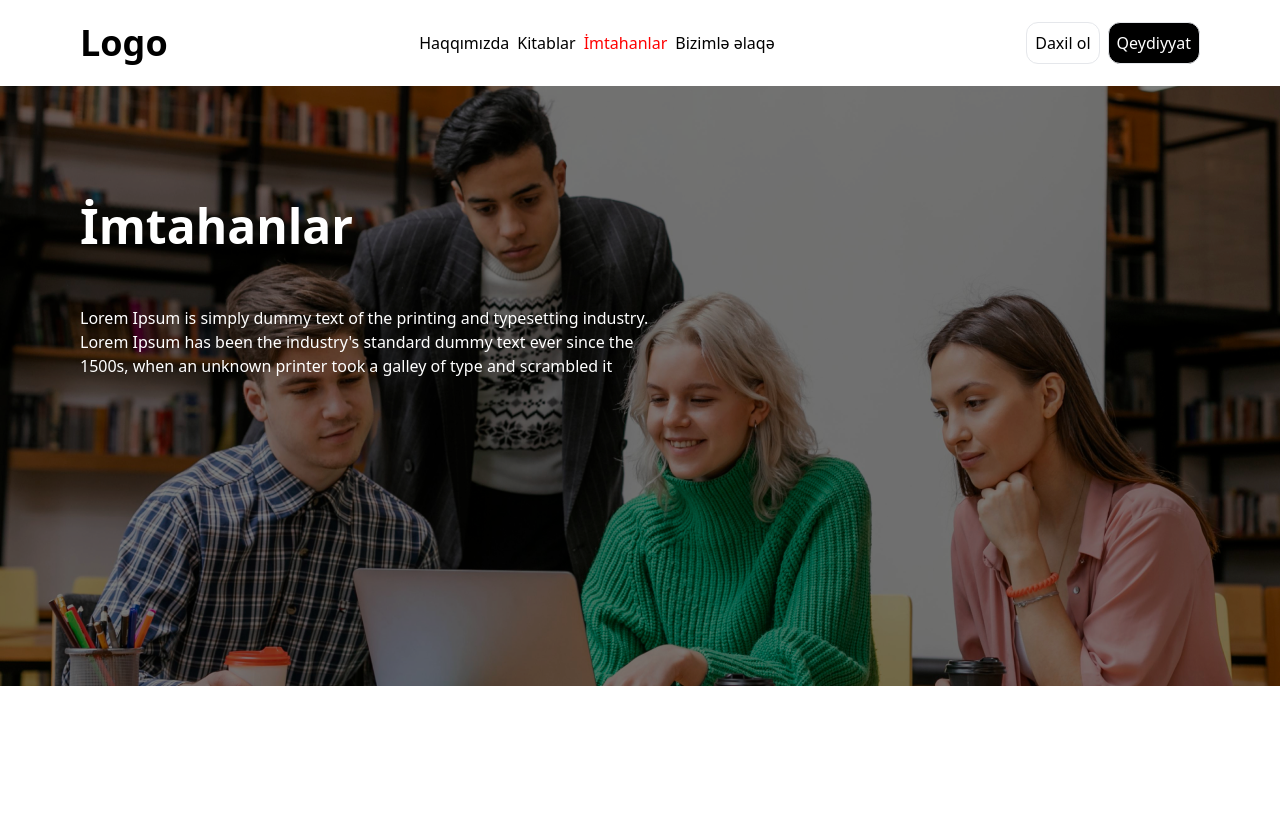
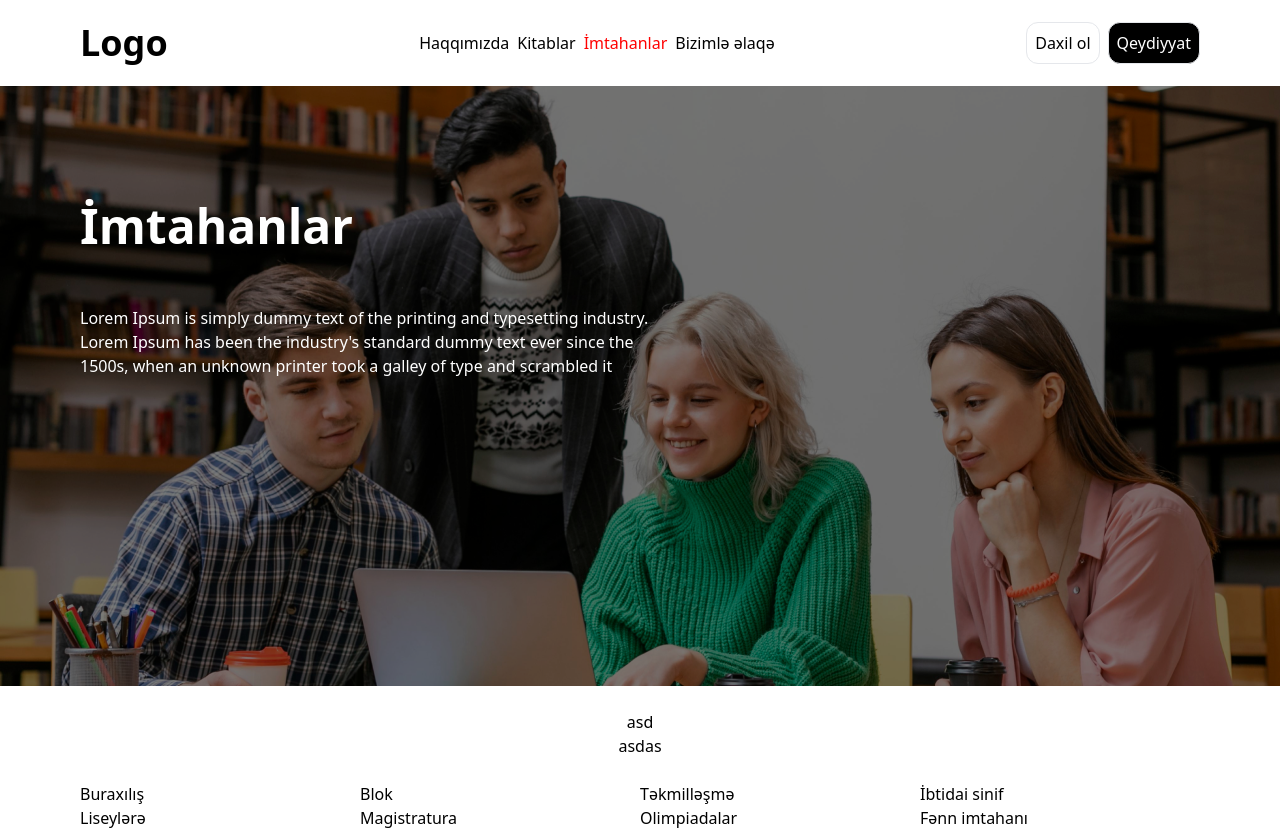
Before and after one commit to QulamSamadli/task166, a React (Vite) app: page /imtahanlar in a window 1280 px wide. Before the commit the page ends 800 px from the top, so only its background shows below. Built offline with nearby package versions, Linux system fonts and the light colour scheme.

Commit message:
added new array

```diff
--- a/src/App.jsx
+++ b/src/App.jsx
@@ -1,12 +1,14 @@
 import React from 'react'
 import Routing from './Components/Routing'
 import Navbar from './Components/Navbar'
+import Category from './Components/Category'
 
 const App = () => {
   return (
     <div>
       <Navbar />
       <Routing />
+
     </div>
   )
 }
--- /dev/null
+++ b/src/Components/Category/index.jsx
@@ -0,0 +1,64 @@
+import React, { useState } from 'react'
+
+const categories = [
+    {
+        id: 1,
+        title: "Buraxılış"
+    },
+    {
+        id: 2,
+        title: "Blok"
+    },
+    {
+        id: 3,
+        title: "Təkmilləşmə"
+    },
+    {
+        id: 4,
+        title: "İbtidai sinif"
+    },
+    {
+        id: 5,
+        title: "Liseylərə"
+    },
+    {
+        id: 6,
+        title: "Magistratura"
+    },
+    {
+        id: 7,
+        title: "Olimpiadalar",
+        category: 'olimpiada'
+
+    },
+    {
+        id: 8,
+        title: "Fənn imtahanı",
+        category: 'buraxilis'
+    },
+]
+const Category = () => {
+    const [category, setCategory] = useState("")
+
+    console.log(category);
+
+    return (
+        <div className='container '>
+            <div className='text-center my-6'>
+                <p>asd</p>
+                <h2>asdas</h2>
+            </div>
+            <div className='grid grid-cols-4 '>
+                {
+                    categories.map(({ id, title, category }) => {
+                        return <div onClick={() => {
+                            setCategory(category)
+                        }} key={id}>{title}</div>
+                    })
+                }
+            </div>
+        </div>
+    )
+}
+
+export default Category
--- a/src/Pages/QuizPages/index.jsx
+++ b/src/Pages/QuizPages/index.jsx
@@ -6,9 +6,11 @@ import { Swiper, SwiperSlide } from "swiper/react";
 import "swiper/css";
 
 import "../../index.css";
+import Category from '../../Components/Category';
 
 const Quiz = () => {
   return (
+    <>
     <Swiper className="mySwiper ">
 
 
@@ -49,6 +51,9 @@ const Quiz = () => {
 
 
       </Swiper>
+      <Category/>
+      </>
+
   )
 }
 
```
Lines whose indentation alone changed are shown as unchanged.
